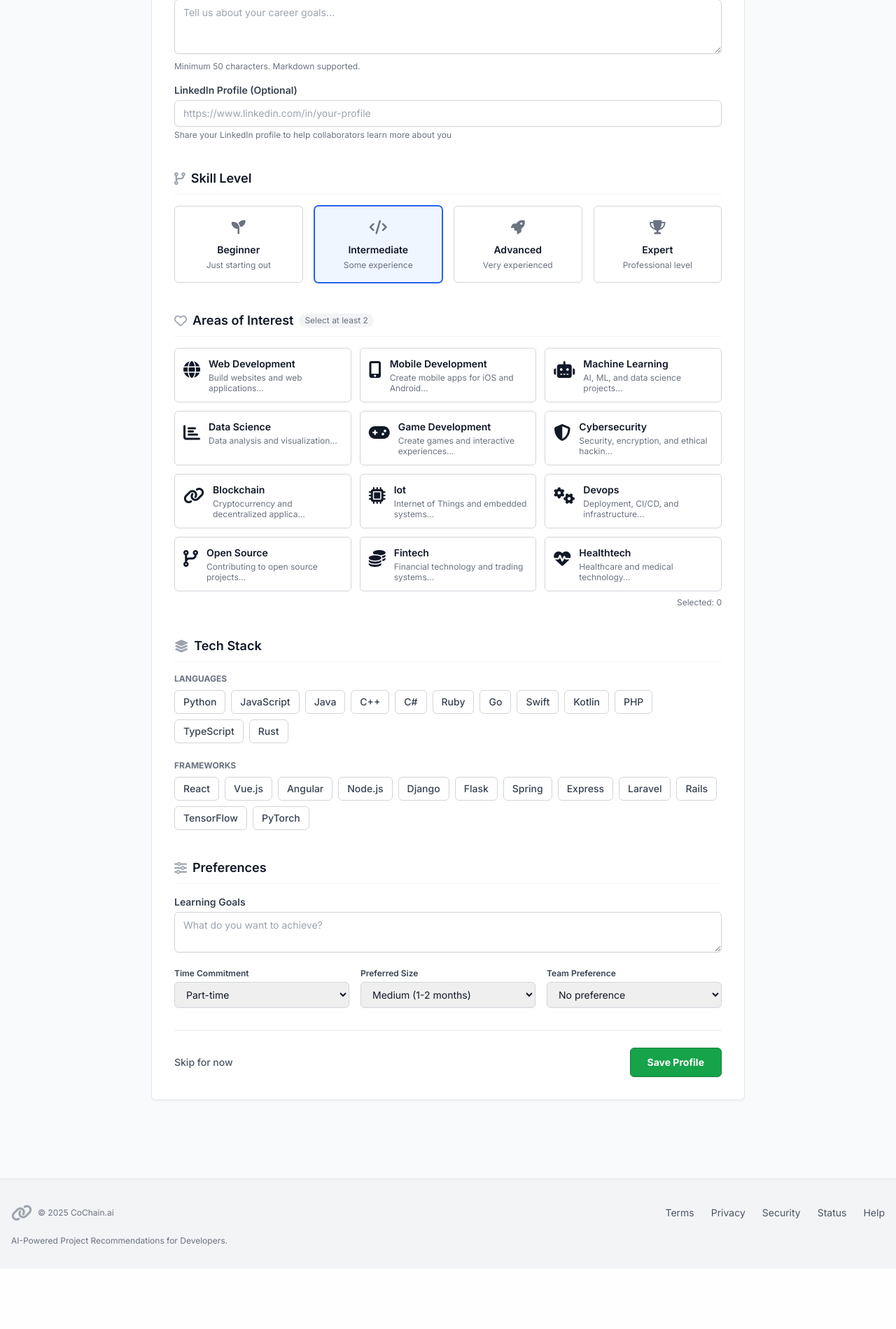
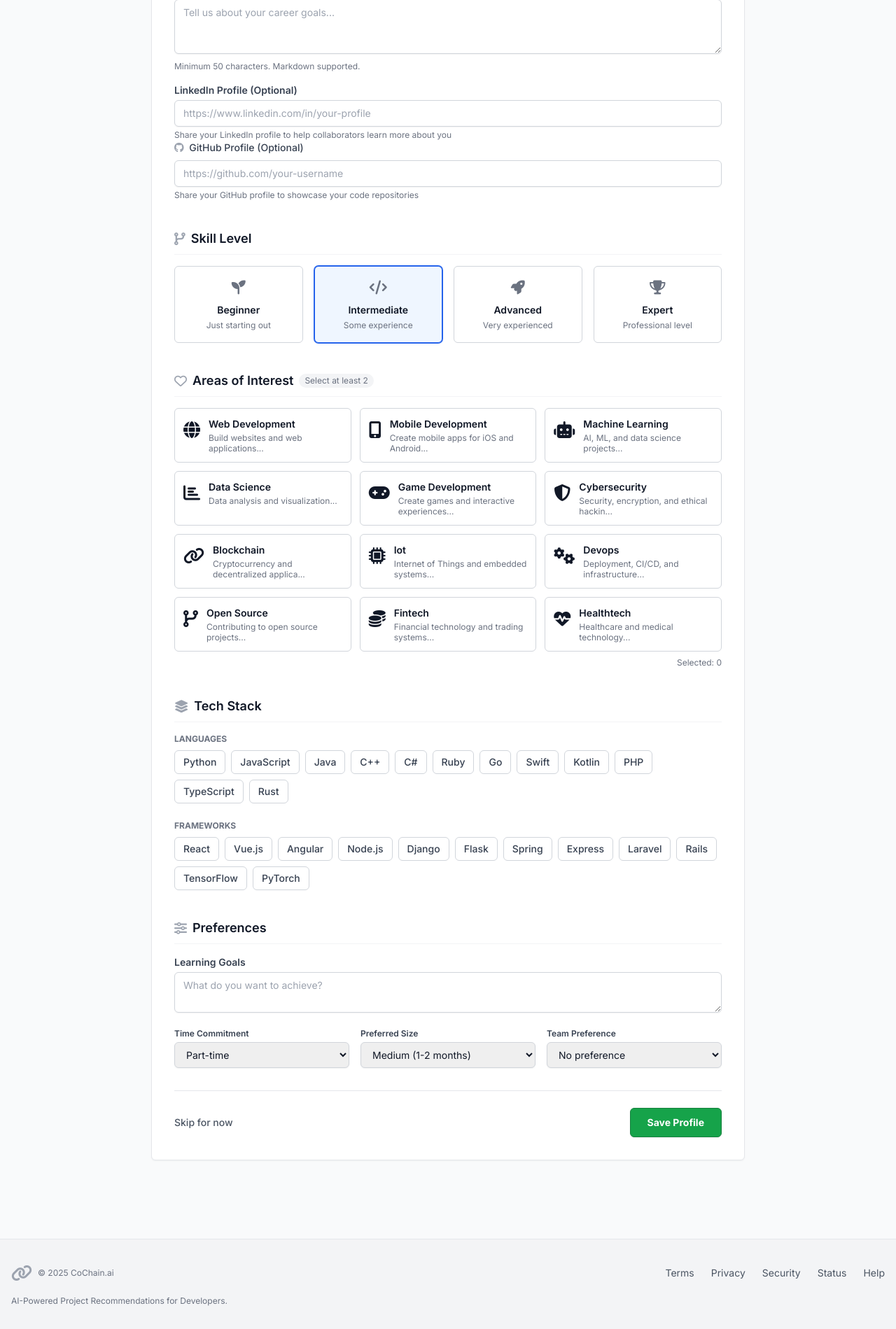
Before and after one commit to AnthonyRajuKondaveeti/cochain.ai, a Flask app: page /profile/setup in a window 1280 px wide. Shown: the part 599-2498 px from the top of the page at 70% size. Before the commit the page ends 2379 px from the top, so only its background shows below. Run offline with Flask 3, Linux system fonts and the light colour scheme; the visitor is signed in with stand-in values (Sample User, id 1); data that the repository does not hold is empty; parts of the project's set-up code (start-up, migrations or seed data) failed here and were passed over; some libraries are stand-ins or nearby versions.

Commit message:
Github Link added for user portfolio

```diff
--- a/app.py
+++ b/app.py
@@ -374,6 +374,7 @@ def profile_setup():
             'field_of_study': data.get('field_of_study'),
             'bio': data.get('bio'),
             'linkedin_url': data.get('linkedin_url'),
+            'github_url': data.get('github_url'),
             'overall_skill_level': data.get('overall_skill_level', 'intermediate'),
             'areas_of_interest': data.getlist('areas_of_interest') if hasattr(data, 'getlist') else data.get('areas_of_interest', []),
             'programming_languages': data.getlist('programming_languages') if hasattr(data, 'getlist') else data.get('programming_languages', []),
@@ -487,6 +488,7 @@ def user_portfolio(user_id):
             'profile_completed': user_data.get('profile_completed', False),
             'bio': None,
             'linkedin_url': None,
+            'github_url': None,
             'education_level': None,
             'field_of_study': None,
             'programming_languages': [],
@@ -501,6 +503,7 @@ def user_portfolio(user_id):
             portfolio_user.update({
                 'bio': profile_data.get('bio'),
                 'linkedin_url': profile_data.get('linkedin_url'),
+                'github_url': profile_data.get('github_url'),
                 'education_level': profile_data.get('education_level'),
                 'field_of_study': profile_data.get('field_of_study'),
                 'programming_languages': profile_data.get('programming_languages', []),
--- a/templates/profile_setup.html
+++ b/templates/profile_setup.html
@@ -151,6 +151,23 @@ endblock %} {% block content %}
               />
               <p class="text-xs text-gray-500 mt-1">
                 Share your LinkedIn profile to help collaborators learn more about you
+              </p>
+            </div>
+
+            <!-- GitHub Profile -->
+            <div>
+              <label class="block text-sm font-medium text-gray-700 mb-2" for="github_url">
+                <i class="fab fa-github text-gray-400 mr-1"></i>
+                GitHub Profile (Optional)
+              </label>
+              <input
+                type="url"
+                name="github_url"
+                placeholder="https://github.com/your-username"
+                class="w-full px-3 py-2 border border-gray-300 rounded-md shadow-sm focus:outline-none focus:ring-1 focus:ring-blue-500 focus:border-blue-500 text-sm"
+              />
+              <p class="text-xs text-gray-500 mt-1">
+                Share your GitHub profile to showcase your code repositories
               </p>
             </div>
           </div>
@@ -397,6 +414,7 @@ endblock %} {% block content %}
         field_of_study: formData.get("field_of_study"),
         bio: formData.get("bio"),
         linkedin_url: formData.get("linkedin_url"),
+        github_url: formData.get("github_url"),
         overall_skill_level: formData.get("overall_skill_level"),
         areas_of_interest: formData.getAll("areas_of_interest"),
         programming_languages: formData.getAll("programming_languages"),
```
